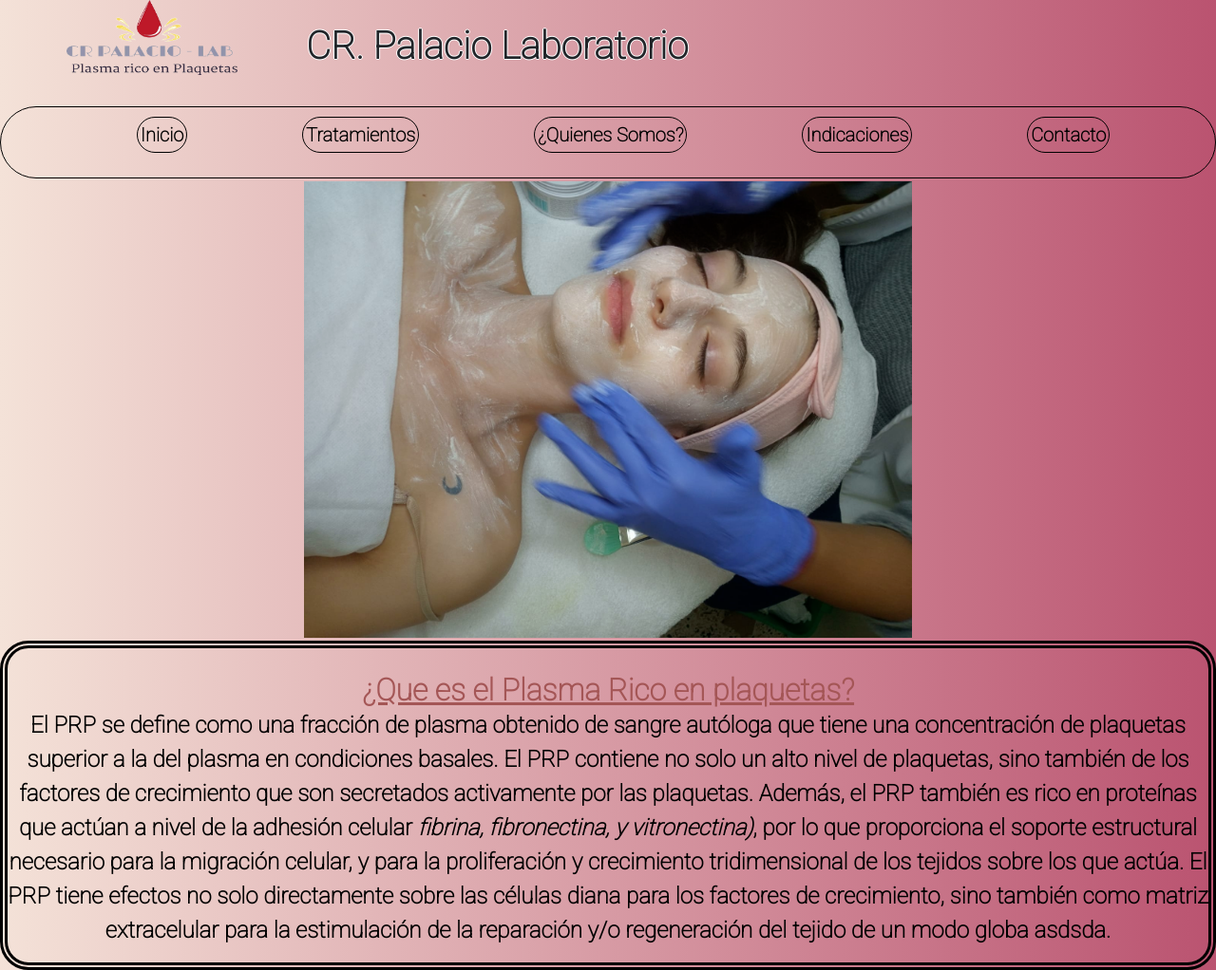
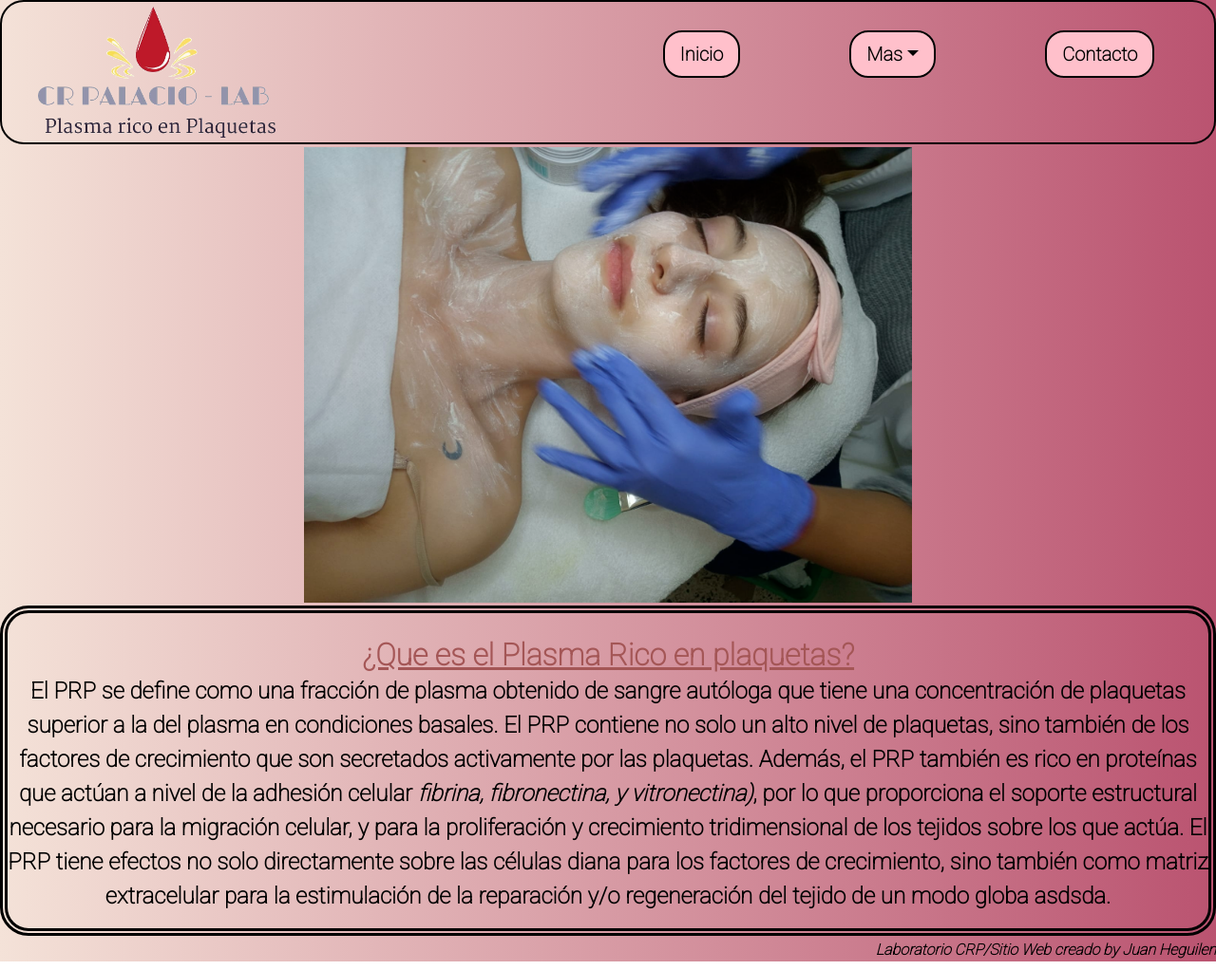
Before and after one commit to Cinqsauvages/ProyectoFinal, a website: page index.html in a window 1280 px wide. Shown: the top 1022 px of the page at 95% size. Drawn offline with nearby package versions, Linux system fonts and the light colour scheme.

Commit message:
primerComitList

```diff
--- a/index.html
+++ b/index.html
@@ -5,8 +5,10 @@
     <meta charset="UTF-8">
     <meta http-equiv="X-UA-Compatible" content="IE=edge">
     <meta name="viewport" content="width=device-width, initial-scale=1.0">
-    <meta name="keywords" content="BIOQUIMICA, COSMIATRIA, TRATAMIENTO, BELLEZA, PLASMA RICO EN PLAQUETAS, DERMAPEN, REJUVENECER, TRATAMIENTO DE BELLEZA, TRATAMIENTO CONTRA LA CAIDA DEL PELO, PELO FINO, CAIDA, CABELLO, PIEL, ARRUGAS, LABORATORIO ">
-    <meta name="description" content="Laboratorio de Cosmiatria, especializado en trabajar con tratamientos de plasma rico en plaquetas. Como asi tambien tratamientos encargados el rejuvenecimiento de la piel, como limpieza facial, mascaras hidratantes, entre otros. ">
+    <meta name="keywords"
+        content="BIOQUIMICA, COSMIATRIA, TRATAMIENTO, BELLEZA, PLASMA RICO EN PLAQUETAS, DERMAPEN, REJUVENECER, TRATAMIENTO DE BELLEZA, TRATAMIENTO CONTRA LA CAIDA DEL PELO, PELO FINO, CAIDA, CABELLO, PIEL, ARRUGAS, LABORATORIO ">
+    <meta name="description"
+        content="Laboratorio de Cosmiatria, especializado en trabajar con tratamientos de plasma rico en plaquetas. Como asi tambien tratamientos encargados el rejuvenecimiento de la piel, como limpieza facial, mascaras hidratantes, entre otros. ">
     <title>Inicio</title>
     <!-- agrego boostrap -->
     <link href="https://cdn.jsdelivr.net/npm/bootstrap@5.1.3/dist/css/bootstrap.min.css" rel="stylesheet"
@@ -17,25 +19,39 @@
 </head>
 
 <body class="contenedorUno">
-       <header class="head">
-        <h1><strong> CR. Palacio Laboratorio</strong></h1>
+    <header class="head">
+         <!-- imagen del menu -->
+        <div class="foto">
+            <label for=""><a href=""><img src="imagenes/LOGO.png" class="ban"></a></label>
+        </div>
+
+
+        <!-- menu -->
+        <nav class="nave">
+            <ul class="ul">
+                <li class="botonNave">
+                    <a class="nav-link deco" aria-current="page" href="index.html">Inicio</a>
+                </li>
+                <li class="dropdown botonNave">
+                    <a class="nav-link dropdown-toggle deco" data-bs-toggle="dropdown" href="#" role="button"
+                        aria-expanded="false">Mas</a>
+                    <ul class="dropdown-menu">
+                        <li><a class="dropdown-item" href="paginas/estudios.html">Tratamientos</a></li>
+                        <li><a class="dropdown-item deco" href="paginas/quienes-somos.html">¿Quienes Somos?</a></li>
+                        <li><a class="dropdown-item deco" href="paginas/indicaciones.html">Indicaciones</a></li>
+                    </ul>
+                </li>
+                <li class="botonNave">
+                    <a class="nav-link deco" href="paginas/contacto.html">Contacto</a>
+                </li>
+            </ul>
+        </nav>
     </header>
-    <div class="logo">
-        <img src="imagenes/LOGO.png" alt="Logo de la pagina" width="180" height="180"
-            class="animate__animated animate__lightSpeedInRight">
-    </div>
+
     <div class="imgPrincipal">
         <img src="imagenes/imagen4.png" alt="Frente de el laboratorio">
     </div>
-    <nav class="list">
-        <ul class="listUl ">
-            <li type="button" class="btn btn-outline-secondary" ><a href="index.html">Inicio</a> </li>
-            <li type="button" class="btn btn-outline-secondary "><a href="paginas/estudios.html">Tratamientos</a></li>
-            <li type="button" class="btn btn-outline-secondary"><a href="paginas/quienes-somos.html">¿Quienes Somos?</a></li>
-            <li type="button" class="btn btn-outline-secondary"><a href="paginas/indicaciones.html">Indicaciones</a></li>
-            <li type="button" class="btn btn-outline-secondary"><a href="paginas/contacto.html">Contacto</a></li>
-        </ul>
-    </nav>
+
     <main class="principal">
         <h2><strong>¿Que es el Plasma Rico en plaquetas? </strong></h2>
         <p>El <b>PRP</b> se define como una fracción de plasma obtenido de sangre autóloga que tiene una concentración
--- a/scss/_header.scss
+++ b/scss/_header.scss
@@ -3,27 +3,52 @@
 
 body {
     .head {
-        grid-area: titulo;
-        color: map-get($map, $key: fondo2);
-        font-size: 25px;
+        padding: 5px;
+        grid-area: cabeza;
+        display: flex;
+        align-items: center;
+        min-height: 100%;
+        min-width: 100%;
+        border: 2px solid black;
+        border-radius: 25px;
+
+        .foto {
             justify-items: start;
-        animation-name: un_efecto;
-
-        h1 {
-            text-align: center;
-            margin-top: 25px;
-            text-shadow: -1px 0 white, 0 1px white, 1px 0 white, 0 -1px white;
+            padding-right: 25%;
+            min-width: 50%;
+            min-height: 100%;
+            .ban {
+                max-width: 250px;
+                max-height: 250px;
             }
         }
 
-.logo {
-    grid-area: logo;
+        .nave{
+            min-width: 50%;
+            min-height: 100%;
 
-    img {
-        height: 80%;
+            .ul {
+                padding: 0;
+                margin-top: 25px;
+                display: flex;
+                flex-direction: row;
+                justify-content:space-around;
+                .botonNave {
+                    text-decoration: none;
+                    list-style: none;
+                    font-size: 20px;
+                    background-color:pink;
+                    border-radius: 20px;
+                    a{
+                        color: black;
+                        border: map-get($map, $key:borde );
+                        border-radius: 20px;
+                        font-weight: bold;
+                    }
                 }
 
-    margin-bottom: 10px;
+            }
 
         }
     }
+}
--- a/scss/_list.scss
+++ /dev/null
@@ -1,25 +0,0 @@
-/*menu*/
-@import "maps";
-body{
-    .list{
-        grid-area:lista;
-        border:1px black solid;
-        background-color:map-get($map, $key:fondo2 );
-        border-radius:50px;
-        .listUl{
-            display: flex;
-            justify-content: space-evenly;
-            li{
-                border:1px black solid;
-                padding:3px;
-                margin: 10px;
-                display: flex;
-                flex-direction: row;
-                font-size: 20px;
-                font-weight: bold;
-                border-radius: 20px;
-                }
-        }
-    }
-
-}
--- a/scss/_pagina1.scss
+++ b/scss/_pagina1.scss
@@ -3,8 +3,7 @@
 .contenedorUno {
     @include body();
     grid-template-areas:
-        "logo titulo"
-        "lista lista"
+        "cabeza cabeza"
         "imgprincipal imgprincipal"
         "texto texto"
         "pie pie";
```
Also changed, not shown: css/style.css. Lines whose indentation alone changed are shown as unchanged.
